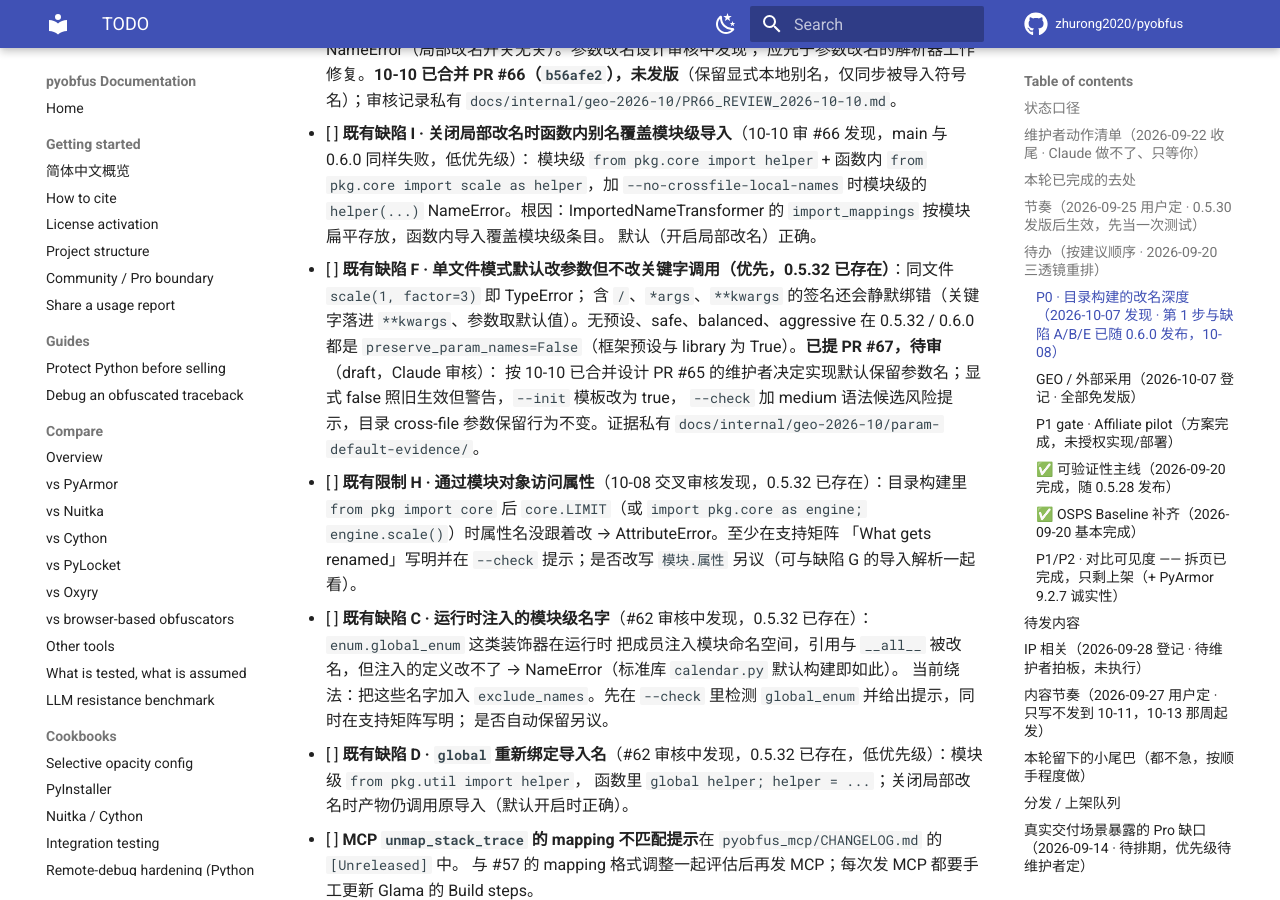
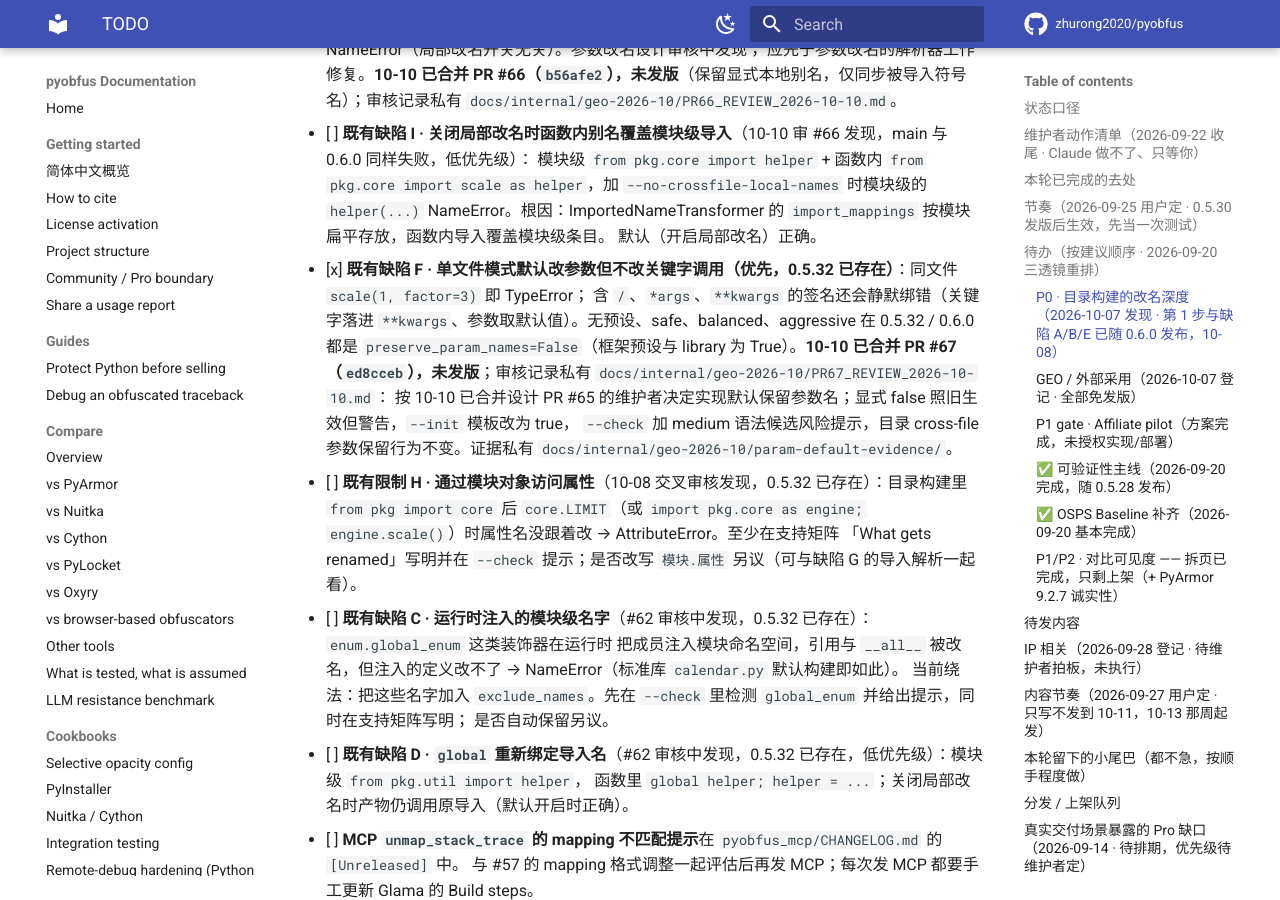
Before and after one commit to zhurong2020/pyobfus, an MkDocs documentation site: the page built from docs/TODO.md, in a window 1280 px wide and 900 px high, scrolled down 5782 px. Built offline with MkDocs 1.6.1 and Material for MkDocs 9.7.7, drawn with Linux system fonts in a browser that asks for light colours; comment, search, counter and statistics services are not loaded.

Commit message:
docs: record F merged
Co-Authored-By: Claude Opus 5.5 <noreply@anthropic.com>

```diff
--- a/docs/TODO.md
+++ b/docs/TODO.md
@@ -167,9 +167,9 @@ provenance 项收拢为**一条主线抬为 P0**；**明确不追** PyArmor 的
       模块级 `from pkg.core import helper` + 函数内 `from pkg.core import scale as helper`，加 `--no-crossfile-local-names`
       时模块级的 `helper(...)` NameError。根因：ImportedNameTransformer 的 `import_mappings` 按模块扁平存放，函数内导入覆盖模块级条目。
       默认（开启局部改名）正确。
-- [ ] **既有缺陷 F · 单文件模式默认改参数但不改关键字调用（优先，0.5.32 已存在）**：同文件 `scale(1, factor=3)` 即 TypeError；
+- [x] **既有缺陷 F · 单文件模式默认改参数但不改关键字调用（优先，0.5.32 已存在）**：同文件 `scale(1, factor=3)` 即 TypeError；
       含 `/`、`*args`、`**kwargs` 的签名还会静默绑错（关键字落进 `**kwargs`、参数取默认值）。无预设、safe、balanced、aggressive
-      在 0.5.32 / 0.6.0 都是 `preserve_param_names=False`（框架预设与 library 为 True）。**已提 PR #67，待审**（draft，Claude 审核）：
+      在 0.5.32 / 0.6.0 都是 `preserve_param_names=False`（框架预设与 library 为 True）。**10-10 已合并 PR #67（`ed8cceb`），未发版**；审核记录私有 `docs/internal/geo-2026-10/PR67_REVIEW_2026-10-10.md`：
       按 10-10 已合并设计 PR #65 的维护者决定实现默认保留参数名；显式 false 照旧生效但警告，`--init` 模板改为 true，
       `--check` 加 medium 语法候选风险提示，目录 cross-file 参数保留行为不变。证据私有 `docs/internal/geo-2026-10/param-default-evidence/`。
 - [ ] **既有限制 H · 通过模块对象访问属性**（10-08 交叉审核发现，0.5.32 已存在）：目录构建里 `from pkg import core` 后
```
